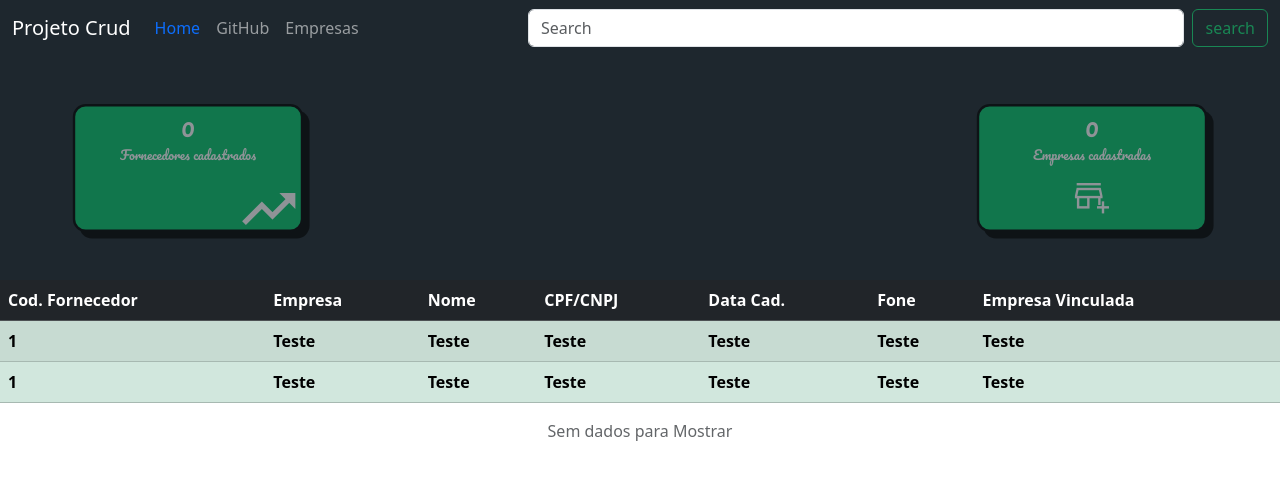
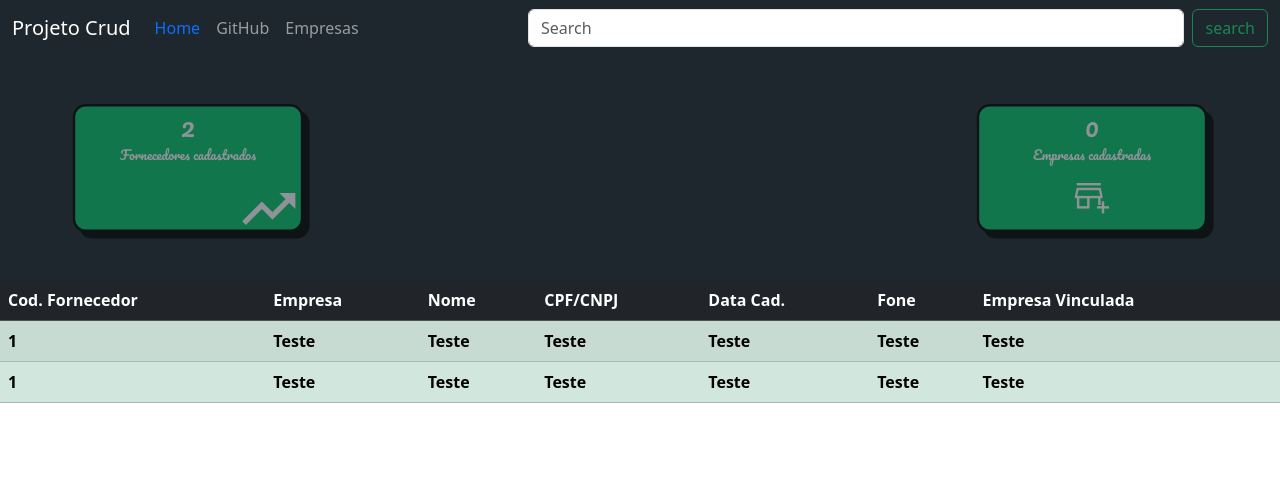
Before and after one commit to GabrielFer555/Projeto-Cadastros-Empresas_WEB-FULL, a website: page frontend/index.html in a window 1280 px wide. Drawn offline with nearby package versions, Linux system fonts and the light colour scheme; a web font is replaced by a local one.

Commit message:
Update index.html

```diff
--- a/frontend/index.html
+++ b/frontend/index.html
@@ -149,12 +149,16 @@
         integrity="sha384-C6RzsynM9kWDrMNeT87bh95OGNyZPhcTNXj1NW7RuBCsyN/o0jlpcV8Qyq46cDfL"
         crossorigin="anonymous"></script>
     <script src="./assets/js/script.js"></script>
-    <script src="/node_modules/jquery/dist/jquery.min.js"></script>
     <script>
 
-        $(document).ready(function () {
-
-        })
+            const fornCadastradas = document.getElementsByClassName("span-num")[0];
+            const colunas = document.getElementsByClassName("columns");
+            console.log(colunas.length)
+            fornCadastradas.textContent = colunas.length.toString();
+            const textNumb =  document.getElementsByClassName("nullTable")[0];
+            if(colunas.length > 0){
+                textNumb.setAttribute("class","d-none");
+            }
     </script>
 </body>
 
```
